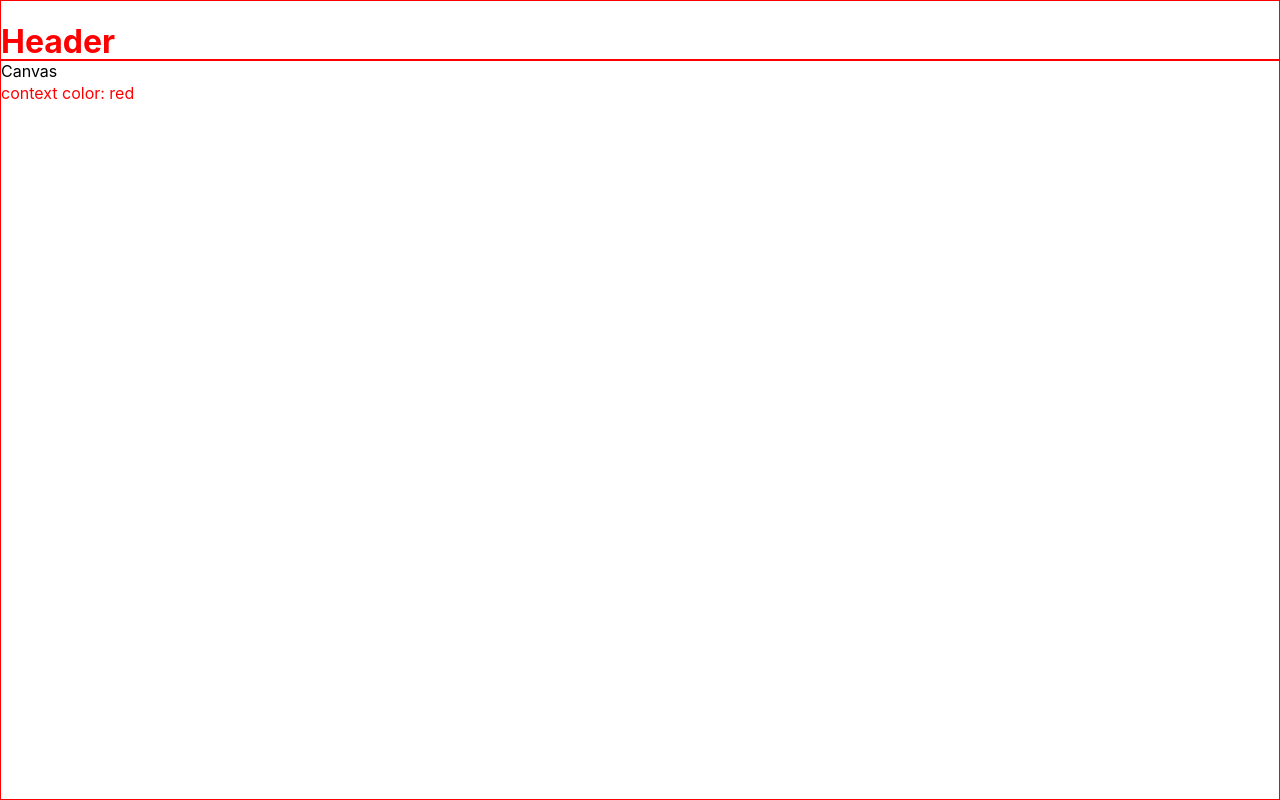
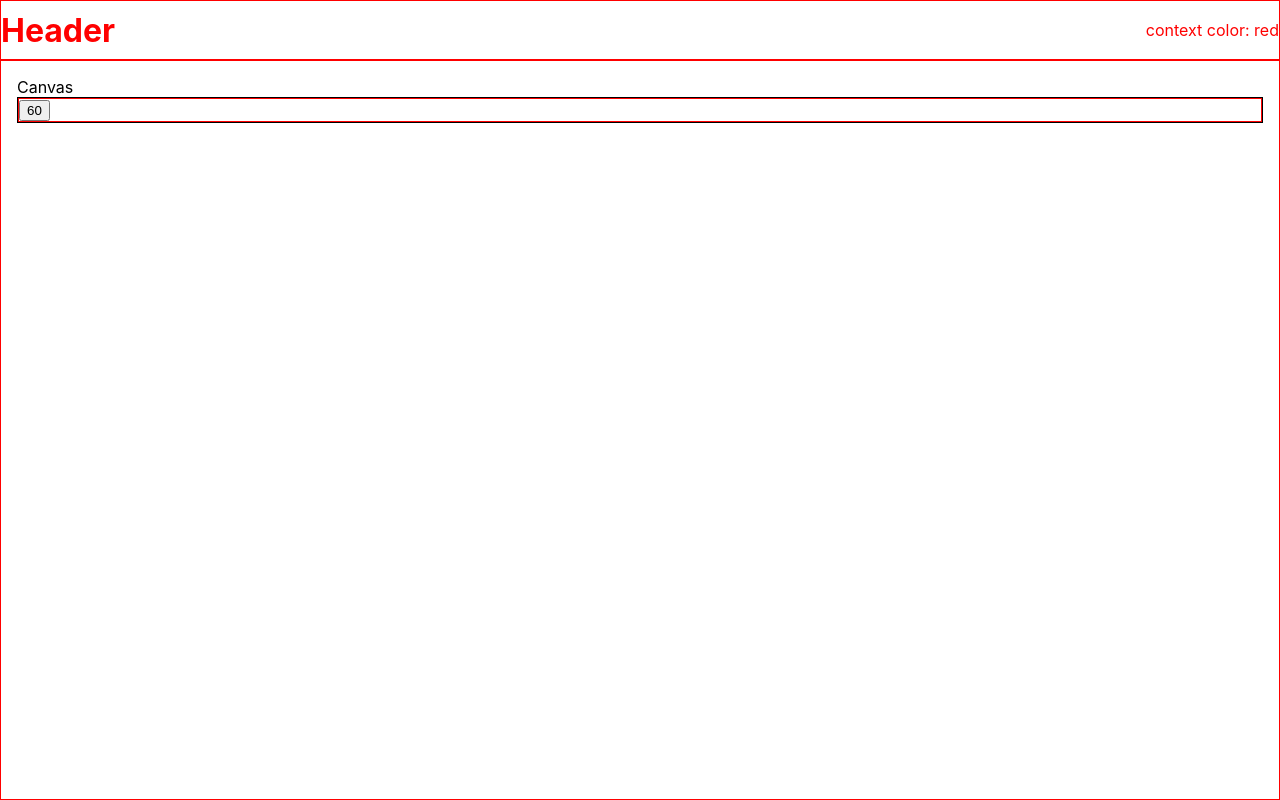
Before and after one commit to mrChernicharo/animation-context, a Next.js app: page / in a window 1280 px wide. Built offline with nearby package versions, Linux system fonts and the light colour scheme.

Commit message:
quebrando o app ...

```diff
--- a/src/components/AppContext.tsx
+++ b/src/components/AppContext.tsx
@@ -4,6 +4,14 @@ export const initialState = {
   playing: false,
   interval: 60,
   color: 'red',
+  setColor: function (c: string) {
+    console.log(this.color);
+    console.log(c);
+    this.color = c;
+    console.log(this.color);
+  },
+  setInterval: i => i,
+  changePlaying: p => !p,
 };
 
 export const AppContext = React.createContext(initialState);
--- a/src/components/Canvas.tsx
+++ b/src/components/Canvas.tsx
@@ -1,29 +1,42 @@
 import { useContext } from 'react';
 import styled from 'styled-components';
 import { AppContext } from '../components/AppContext';
+import Controls from '../components/Controls';
 
 interface IContainerProps {
   border: string;
 }
 
 export default function Canvas() {
-  const context = useContext(AppContext);
+  // const context = useContext(AppContext);
 
   return (
-    <Container border={context.color}>
-      <header>
-        <div>Canvas</div>
-      </header>
-    </Container>
+    <AppContext.Consumer>
+      {context => (
+        <Container border={context.color}>
+          <header>
+            <div>Canvas</div>
+          </header>
+          <main>
+            <Controls />
+          </main>
+        </Container>
+      )}
+    </AppContext.Consumer>
   );
 }
 
 export const Container = styled.div`
   height: calc(100vh - 60px);
+  display: block;
   border: 1px solid ${(props: IContainerProps) => props.border};
+  padding: 16px;
 
   header {
     div {
     }
   }
+  main {
+    border: 1px solid;
+  }
 `;
--- /dev/null
+++ b/src/components/Controls.tsx
@@ -0,0 +1,25 @@
+import { useContext, useState } from 'react';
+import { AppContext } from '../components/AppContext';
+
+export default function Controls() {
+  const appState = useContext(AppContext);
+
+  // const [innerColor, setInnerColor] = useState(color);
+
+  function handleClick(val) {
+    // console.log(val);
+    appState.setColor(val);
+    // appState.setColor('blue');
+    // setColor(val);
+  }
+
+  return (
+    <AppContext.Provider value={appState}>
+      {/* {appState => ( */}
+      <div style={{ border: `1px solid ${appState.color}`, color: appState.color }}>
+        <button onClick={() => handleClick('blue')}>{appState.interval}</button>
+      </div>
+      {/* )} */}
+    </AppContext.Provider>
+  );
+}
--- a/src/components/Header.tsx
+++ b/src/components/Header.tsx
@@ -12,13 +12,17 @@ interface IToolbarProps {
 }
 
 export default function Header({ children }: IHeaderProps) {
-  const context = useContext(AppContext);
+  // const context = useContext(AppContext);
 
   return (
-    <Toolbar border={context.color} color={context.color}>
-      <div>{children}</div>
-      <div>context color: {context.color}</div>
-    </Toolbar>
+    <AppContext.Consumer>
+      {context => (
+        <Toolbar border={context.color} color={context.color}>
+          <div>{children}</div>
+          <div>context color: {context.color}</div>
+        </Toolbar>
+      )}
+    </AppContext.Consumer>
   );
 }
 
@@ -26,6 +30,10 @@ const Toolbar = styled.div`
   width: 100vw;
   height: 60px;
   border: 1px solid;
+  display: flex;
+  align-items: center;
+  justify-content: space-between;
+
   border-color: ${(props: IToolbarProps) => props.border};
   color: ${(props: IToolbarProps) => props.color};
 `;
--- a/src/pages/_app.tsx
+++ b/src/pages/_app.tsx
@@ -6,9 +6,7 @@ function MyApp({ Component, pageProps }) {
   return (
     <>
       <GlobalStyle />
-      <AppContext.Provider value={appState}>
-        <Component {...pageProps} />
-      </AppContext.Provider>
+      <AppContext.Consumer>{appState => <Component {...pageProps} />}</AppContext.Consumer>
     </>
   );
 }
```
